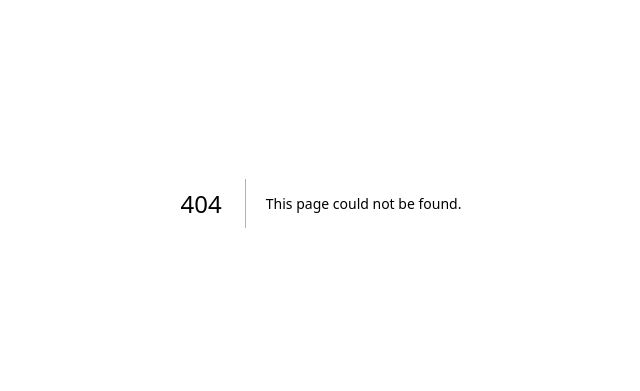
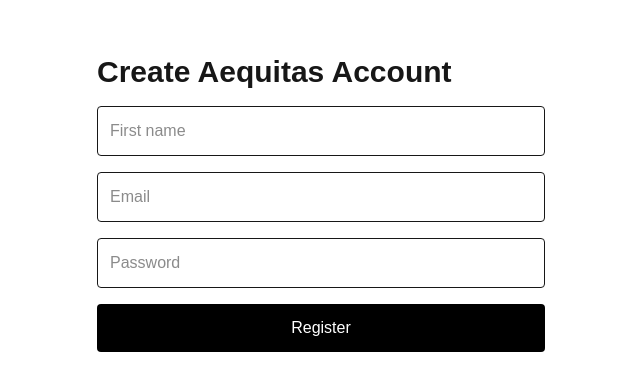
Before and after one commit to CharlesOSerafin/AequitasOS, a Next.js app in the folder frontend/: page /register in a window 1280 px wide. Before the commit this address had no page. Shown: the part 197-588 px from the top of the page, without its empty margins (319-959 px from the left). Built offline with nearby package versions, Linux system fonts and the light colour scheme.

Commit message:
Add frontend registration flow

```diff
--- /dev/null
+++ b/frontend/app/register/page.tsx
@@ -0,0 +1,56 @@
+"use client";
+
+import { useState } from "react";
+import { registerUser } from "@/lib/api";
+
+export default function RegisterPage() {
+  const [email, setEmail] = useState("");
+  const [password, setPassword] = useState("");
+  const [firstName, setFirstName] = useState("");
+
+  async function handleSubmit(e: React.FormEvent) {
+    e.preventDefault();
+
+    await registerUser({
+      email,
+      password,
+      first_name: firstName,
+    });
+
+    alert("Account created!");
+  }
+
+  return (
+    <main className="min-h-screen flex items-center justify-center p-8">
+      <form onSubmit={handleSubmit} className="w-full max-w-md space-y-4">
+        <h1 className="text-3xl font-bold">Create Aequitas Account</h1>
+
+        <input
+          className="w-full border p-3 rounded"
+          placeholder="First name"
+          value={firstName}
+          onChange={(e) => setFirstName(e.target.value)}
+        />
+
+        <input
+          className="w-full border p-3 rounded"
+          placeholder="Email"
+          value={email}
+          onChange={(e) => setEmail(e.target.value)}
+        />
+
+        <input
+          className="w-full border p-3 rounded"
+          type="password"
+          placeholder="Password"
+          value={password}
+          onChange={(e) => setPassword(e.target.value)}
+        />
+
+        <button className="w-full bg-black text-white p-3 rounded">
+          Register
+        </button>
+      </form>
+    </main>
+  );
+}
--- /dev/null
+++ b/frontend/lib/api.ts
@@ -0,0 +1,22 @@
+const API_BASE_URL = "http://127.0.0.1:8000";
+
+export async function registerUser(data: {
+  email: string;
+  password: string;
+  first_name?: string;
+  last_name?: string;
+}) {
+  const res = await fetch(`${API_BASE_URL}/auth/register`, {
+    method: "POST",
+    headers: {
+      "Content-Type": "application/json",
+    },
+    body: JSON.stringify(data),
+  });
+
+  if (!res.ok) {
+    throw new Error("Registration failed");
+  }
+
+  return res.json();
+}
--- /dev/null
+++ b/frontend/src/lib/api.ts
@@ -0,0 +1,42 @@
+const API_BASE_URL = "http://127.0.0.1:8000";
+
+export async function registerUser(data: {
+  email: string;
+  password: string;
+  first_name?: string;
+  last_name?: string;
+}) {
+  const res = await fetch(`${API_BASE_URL}/auth/register`, {
+    method: "POST",
+    headers: {
+      "Content-Type": "application/json",
+    },
+    body: JSON.stringify(data),
+  });
+
+  if (!res.ok) {
+    throw new Error("Registration failed");
+  }
+
+  return res.json();
+}
+
+export async function loginUser(email: string, password: string) {
+  const formData = new URLSearchParams();
+  formData.append("username", email);
+  formData.append("password", password);
+
+  const res = await fetch(`${API_BASE_URL}/auth/login`, {
+    method: "POST",
+    headers: {
+      "Content-Type": "application/x-www-form-urlencoded",
+    },
+    body: formData,
+  });
+
+  if (!res.ok) {
+    throw new Error("Login failed");
+  }
+
+  return res.json();
+}
```
Also changed, not shown: frontend/src/app/dashboard/page.tsx (added), frontend/src/app/login/page.tsx (added), 2 other files (tests, documents, lock files or other folders).
